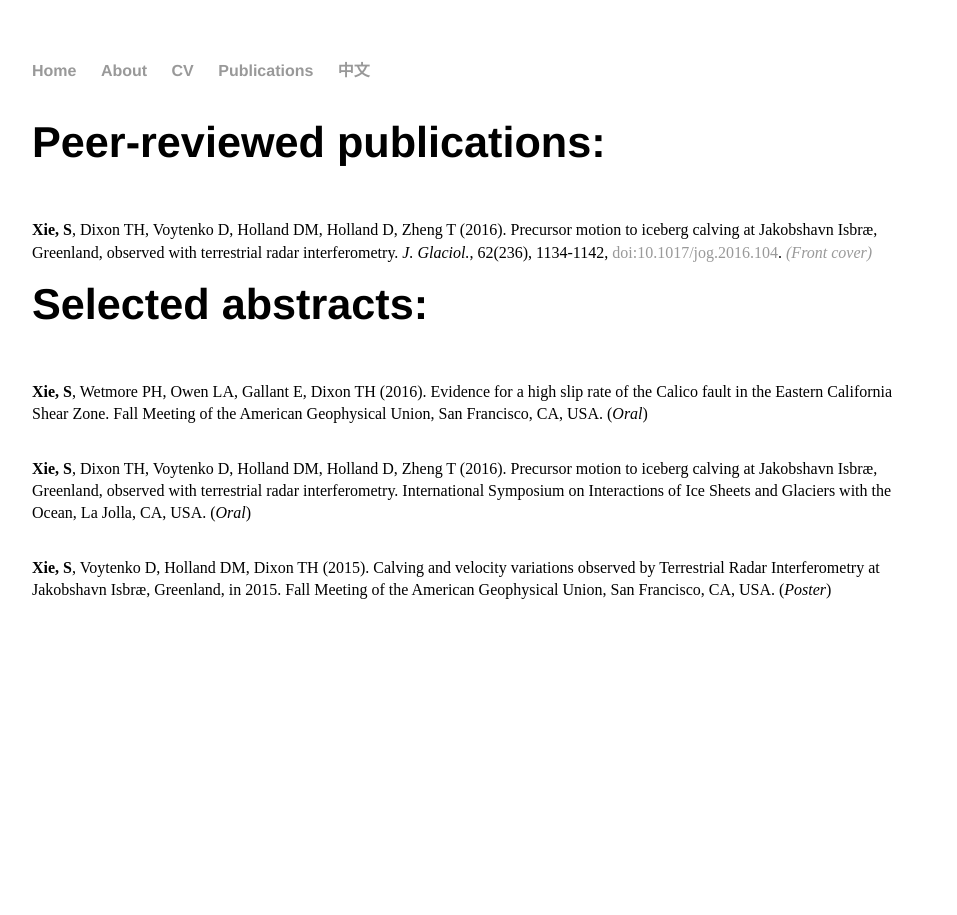
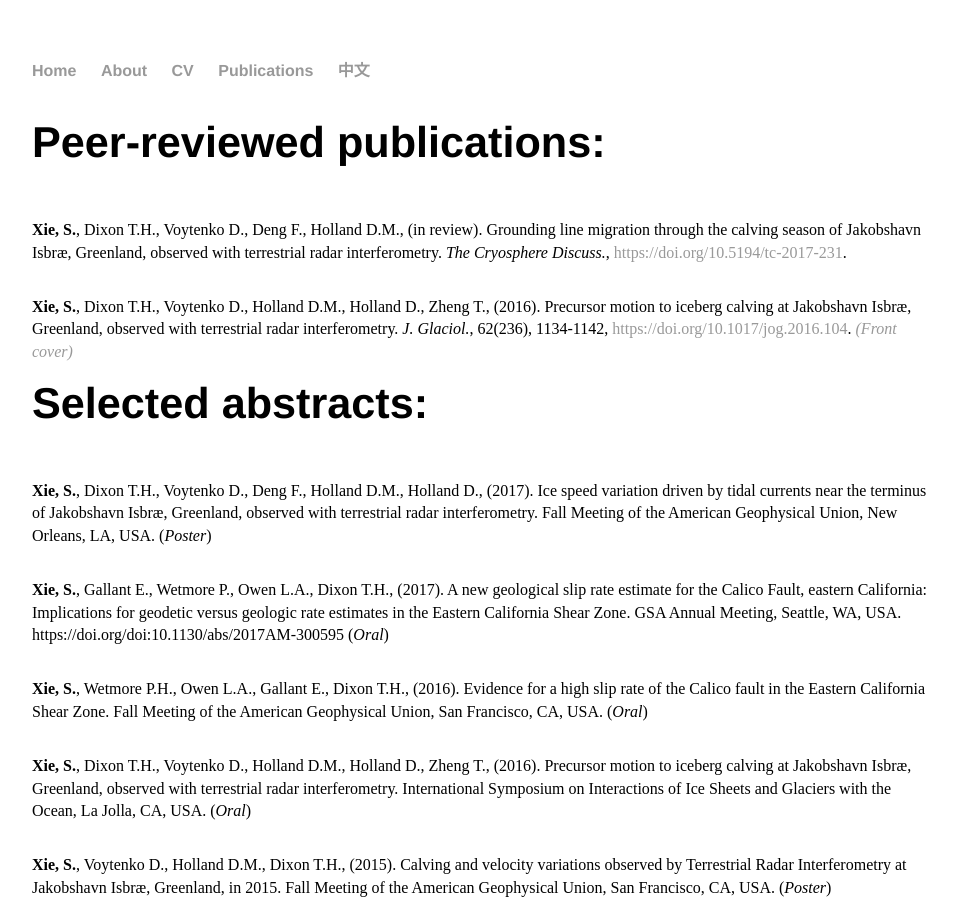
Before and after one commit to suruixie/suruixie.github.io, a Jekyll site: the page built from publications/index.html, in a window 1280 px wide. Shown: the whole page, without its empty margins (160-1117 px from the left). Built offline with Jekyll 4.4.1, drawn with Linux system fonts in a browser that asks for light colours.

Commit message:
Update index.html

```diff
--- a/publications/index.html
+++ b/publications/index.html
@@ -7,19 +7,28 @@ title: Surui's publications
 	<h2>Peer-reviewed publications:</h2>
 
 	<p style="font-size:1.0em;">
-		<strong>Xie, S</strong>, Dixon TH, Voytenko D, Holland DM, Holland D, Zheng T (2016). Precursor motion to iceberg calving at Jakobshavn Isbræ, Greenland, observed with terrestrial radar interferometry. <em>J. Glaciol.</em>, 62(236), 1134-1142, <a href="https://doi.org/10.1017/jog.2016.104">doi:10.1017/jog.2016.104</a>. <em><a href="https://doi.org/10.1017/jog.2016.123"> (Front cover)</a></em>
+		<strong>Xie, S.</strong>, Dixon T.H., Voytenko D., Deng F., Holland D.M., (in review). Grounding line migration through the calving season of Jakobshavn Isbræ, Greenland, observed with terrestrial radar interferometry. <em>The Cryosphere Discuss.</em>, <a href="https://doi.org/10.5194/tc-2017-231">https://doi.org/10.5194/tc-2017-231</a>.
+	</p>
+	<p style="font-size:1.0em;">
+		<strong>Xie, S.</strong>, Dixon T.H., Voytenko D., Holland D.M., Holland D., Zheng T., (2016). Precursor motion to iceberg calving at Jakobshavn Isbræ, Greenland, observed with terrestrial radar interferometry. <em>J. Glaciol.</em>, 62(236), 1134-1142, <a href="https://doi.org/10.1017/jog.2016.104">https://doi.org/10.1017/jog.2016.104</a>. <em><a href="https://doi.org/10.1017/jog.2016.123"> (Front cover)</a></em>
 	</p>
 
 	<h2>Selected abstracts:</h2>
 
 	<p style="font-size:1.0em;">
-		<strong>Xie, S</strong>, Wetmore PH, Owen LA, Gallant E, Dixon TH (2016). Evidence for a high slip rate of the Calico fault in the Eastern California Shear Zone. Fall Meeting of the American Geophysical Union, San Francisco, CA, USA. (<em>Oral</em>)
+		<strong>Xie, S.</strong>, Dixon T.H., Voytenko D., Deng F., Holland D.M., Holland D., (2017). Ice speed variation driven by tidal currents near the terminus of Jakobshavn Isbræ, Greenland, observed with terrestrial radar interferometry. Fall Meeting of the American Geophysical Union, New Orleans, LA, USA. (<em>Poster</em>)
 	</p>
 	<p style="font-size:1.0em;">
-		<strong>Xie, S</strong>, Dixon TH, Voytenko D, Holland DM, Holland D, Zheng T (2016). Precursor motion to iceberg calving at Jakobshavn Isbræ, Greenland, observed with terrestrial radar interferometry. International Symposium on Interactions of Ice Sheets and Glaciers with the Ocean, La Jolla, CA, USA. (<em>Oral</em>)
+		<strong>Xie, S.</strong>, Gallant E., Wetmore P., Owen L.A., Dixon T.H., (2017). A new geological slip rate estimate for the Calico Fault, eastern California: Implications for geodetic versus geologic rate estimates in the Eastern California Shear Zone. GSA Annual Meeting, Seattle, WA, USA. https://doi.org/doi:10.1130/abs/2017AM-300595 (<em>Oral</em>)
 	</p>
 	<p style="font-size:1.0em;">
-		<strong>Xie, S</strong>, Voytenko D, Holland DM, Dixon TH (2015). Calving and velocity variations observed by Terrestrial Radar Interferometry at Jakobshavn Isbræ, Greenland, in 2015. Fall Meeting of the American Geophysical Union, San Francisco, CA, USA. (<em>Poster</em>)
+		<strong>Xie, S.</strong>, Wetmore P.H., Owen L.A., Gallant E., Dixon T.H., (2016). Evidence for a high slip rate of the Calico fault in the Eastern California Shear Zone. Fall Meeting of the American Geophysical Union, San Francisco, CA, USA. (<em>Oral</em>)
+	</p>
+	<p style="font-size:1.0em;">
+		<strong>Xie, S.</strong>, Dixon T.H., Voytenko D., Holland D.M., Holland D., Zheng T., (2016). Precursor motion to iceberg calving at Jakobshavn Isbræ, Greenland, observed with terrestrial radar interferometry. International Symposium on Interactions of Ice Sheets and Glaciers with the Ocean, La Jolla, CA, USA. (<em>Oral</em>)
+	</p>
+	<p style="font-size:1.0em;">
+		<strong>Xie, S.</strong>, Voytenko D., Holland D.M., Dixon T.H., (2015). Calving and velocity variations observed by Terrestrial Radar Interferometry at Jakobshavn Isbræ, Greenland, in 2015. Fall Meeting of the American Geophysical Union, San Francisco, CA, USA. (<em>Poster</em>)
 	</p>
 
 </div>
```
